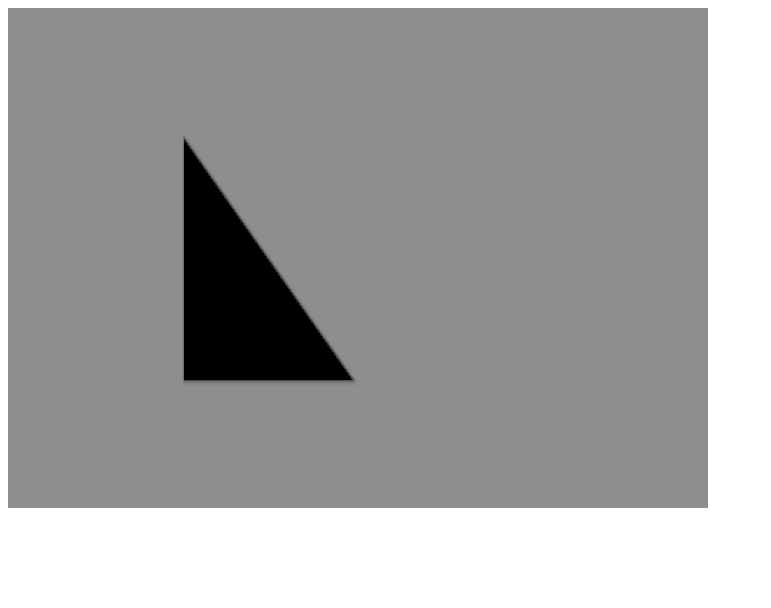
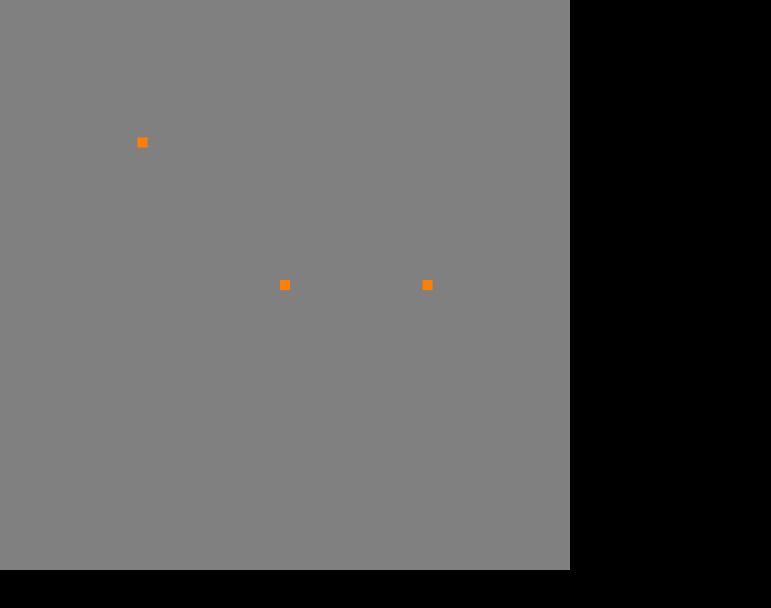
Before and after one commit to piotrszyma/studies-graphic, a plain HTML site: page problem-set-2/index.html in a window 1280 px wide. Shown: the whole page, without its empty margins (0-771 px from the left). Drawn offline with Linux system fonts and the light colour scheme; files that its build step writes are made by us from their sources.

Commit message:
drawing points

```diff
--- a/problem-set-2/index.html
+++ b/problem-set-2/index.html
@@ -11,7 +11,7 @@
 
 <body>
   <main id="main">
-    <!-- Pane will be injected here -->
+    <canvas  width="570" height="570"></canvas>
   </main>
 </body>
 
--- a/problem-set-2/script.js
+++ b/problem-set-2/script.js
@@ -4,15 +4,15 @@
 //
 // ==========================================
 
-const mainElement = document.querySelector('#main');
-
-mainElement.innerHTML = '<canvas></canvas>';
-
 const canvas = document.querySelector('canvas');
 
 const gl = canvas.getContext('webgl');
 
-const vertices = [-0.5, 0.5, -0.5, -0.5, 0.0, -0.5, ];
+const vertices = [
+  -0.5 ,  0.5 ,  0.0,
+   0.0 ,  0.5 ,  0.0,
+  -0.25,  0.25,  0.0,
+];
 
 // ==========================================
 //
@@ -42,9 +42,10 @@ gl.bindBuffer(gl.ARRAY_BUFFER, null);
 
 const vertexShader = gl.createShader(gl.VERTEX_SHADER);
 const vertexShaderCode = `
-  attribute vec2 coordinates;
+  attribute vec3 coordinates;
   void main(void) {
-    gl_Position = vec4(coordinates, 0.0, 1.0);
+    gl_Position = vec4(coordinates, 1.0);
+    gl_PointSize = 10.0;
   }
 `
 gl.shaderSource(vertexShader, vertexShaderCode);
@@ -55,7 +56,7 @@ gl.compileShader(vertexShader);
 const fragmentShader = gl.createShader(gl.FRAGMENT_SHADER);
 const fragmentShaderCode = `
   void main(void) {
-    gl_FragColor = vec4(0.0, 0.0, 0.0, 0.1);
+    gl_FragColor = vec4(1.0, 0.5, 0.0, 1);
   }
 `
 gl.shaderSource(fragmentShader, fragmentShaderCode);
@@ -108,4 +109,4 @@ gl.clear(gl.COLOR_BUFFER_BIT);
 
 gl.viewport(0, 0, canvas.width, canvas.height);
 
-gl.drawArrays(gl.TRIANGLES, 0, 3);
+gl.drawArrays(gl.POINTS, 0, 3);
--- a/problem-set-2/style.css
+++ /dev/null
@@ -1,5 +0,0 @@
-canvas {
-  width: 700px;
-  height: 500px;
-  background-color: black;
-}
```
